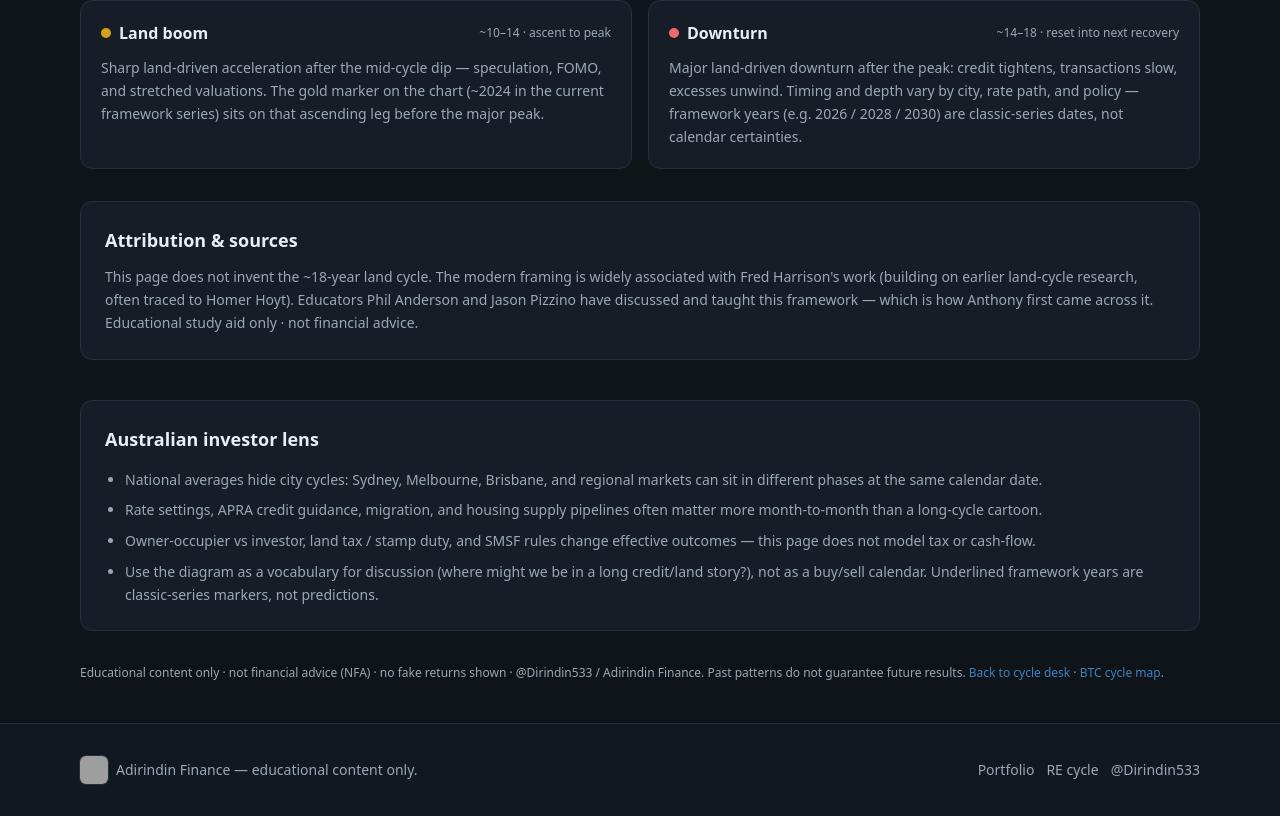
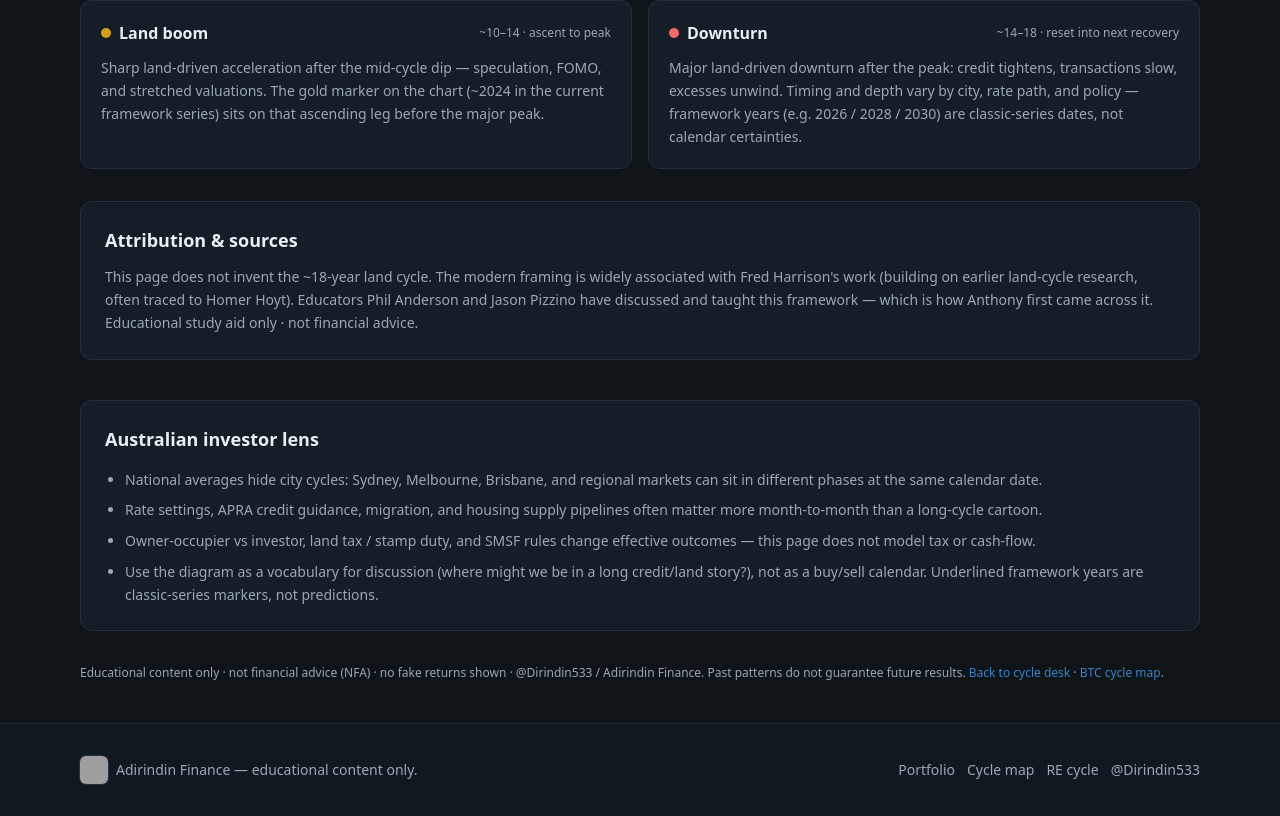
Before and after one commit to adirindin-debug/Adirindin-Finance, a Next.js app: page /tools/real-estate-cycle in a window 1280 px wide. Shown: the part 1413-2229 px from the top of the page. Built offline with nearby package versions, Linux system fonts and the light colour scheme; grey boxes are pictures that could not be loaded.

Commit message:
Add Cycle map nav/footer link to /dashboard/btc-cycle before RE cycle.
Home stays without BTC cycle or RE cycle sections (as after a5c3479).

```diff
--- a/src/components/Footer.tsx
+++ b/src/components/Footer.tsx
@@ -18,6 +18,9 @@ export function Footer() {
           <Link href="/portfolio" className="hover:text-accent">
             Portfolio
           </Link>
+          <Link href="/dashboard/btc-cycle" className="hover:text-accent">
+            Cycle map
+          </Link>
           <Link href="/tools/real-estate-cycle" className="hover:text-accent">
             RE cycle
           </Link>
--- a/src/components/Header.tsx
+++ b/src/components/Header.tsx
@@ -6,6 +6,7 @@ const nav = [
   { href: "/approach", label: "Approach" },
   { href: "/research", label: "Research" },
   { href: "/portfolio", label: "Portfolio" },
+  { href: "/dashboard/btc-cycle", label: "Cycle map" },
   { href: "/tools/real-estate-cycle", label: "RE cycle" },
   { href: "/contact", label: "Contact" },
 ];
```
